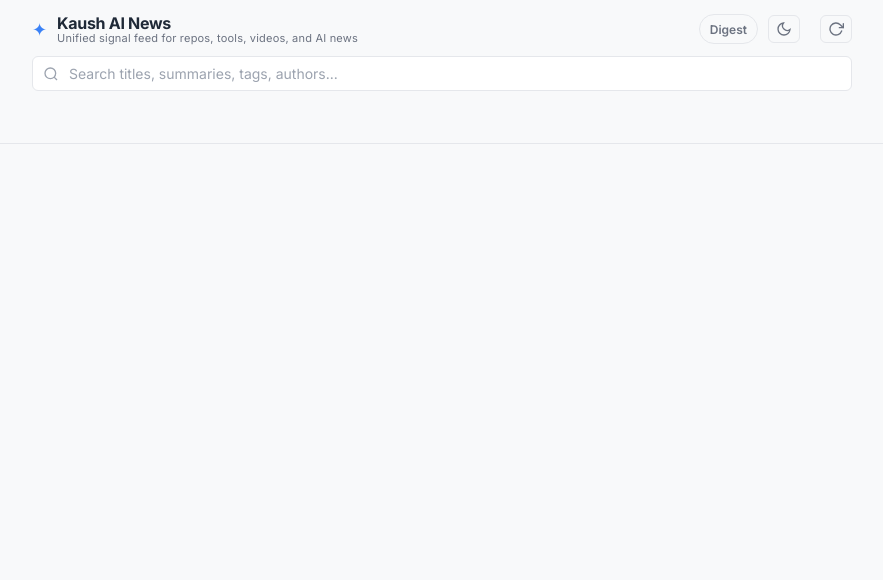
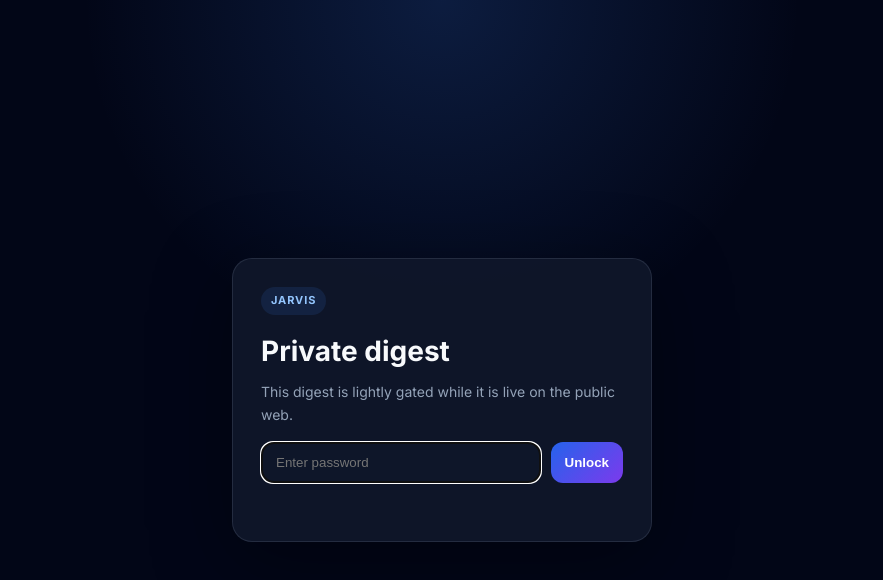
Before and after one commit to u-kaushik/kaush-ai-feed, a website: page index.html in a window 1280 px wide. Shown: the whole page, without its empty margins (198-1081 px from the left). Drawn offline with Linux system fonts and the light colour scheme.

Commit message:
Restore sitewide digest gate

```diff
--- a/index.html
+++ b/index.html
@@ -9,6 +9,7 @@
   <link rel="preconnect" href="https://fonts.gstatic.com" crossorigin />
   <link href="https://fonts.googleapis.com/css2?family=Inter:wght@400;500;600;700&display=swap" rel="stylesheet" />
   <link rel="stylesheet" href="style.css" />
+  <script src="gate.js" defer></script>
 </head>
 <body>
   <header class="header">
```
